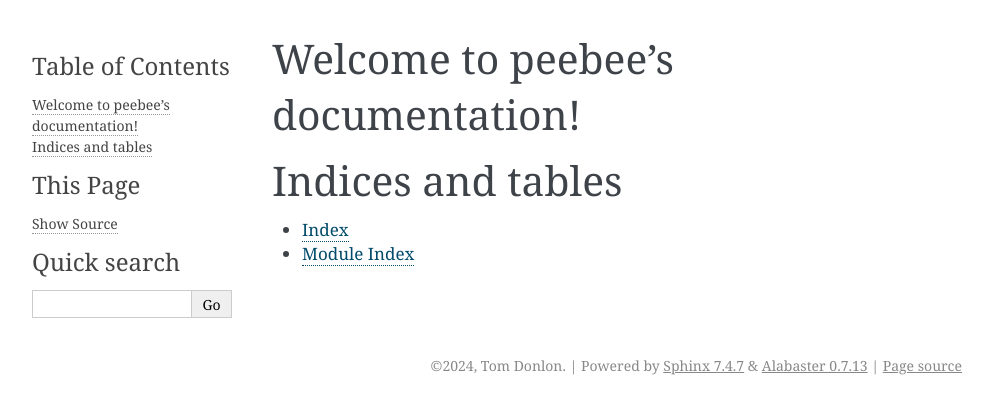
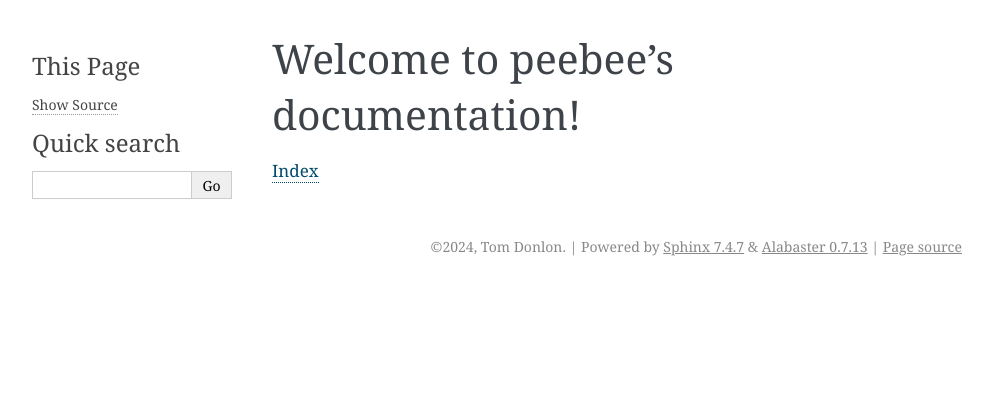
Before and after one commit to thomasdonlon/peebee, a Sphinx documentation site: the page built from docs/index.rst, in a window 1280 px wide. Shown: the top 414 px of the page, without its empty margins (148-1141 px from the left). Built offline with Sphinx 7.4.7, drawn with Linux system fonts in a browser that asks for light colours; formulas are drawn with MathJax 3.

Commit message:
playing with docs

```diff
--- a/docs/index.rst
+++ b/docs/index.rst
@@ -16,8 +16,4 @@ Welcome to peebee's documentation!
    fitter
    sampler
 
-Indices and tables
-==================
-
-* :ref:`genindex`
-* :ref:`modindex`
+:ref:`genindex`
```
